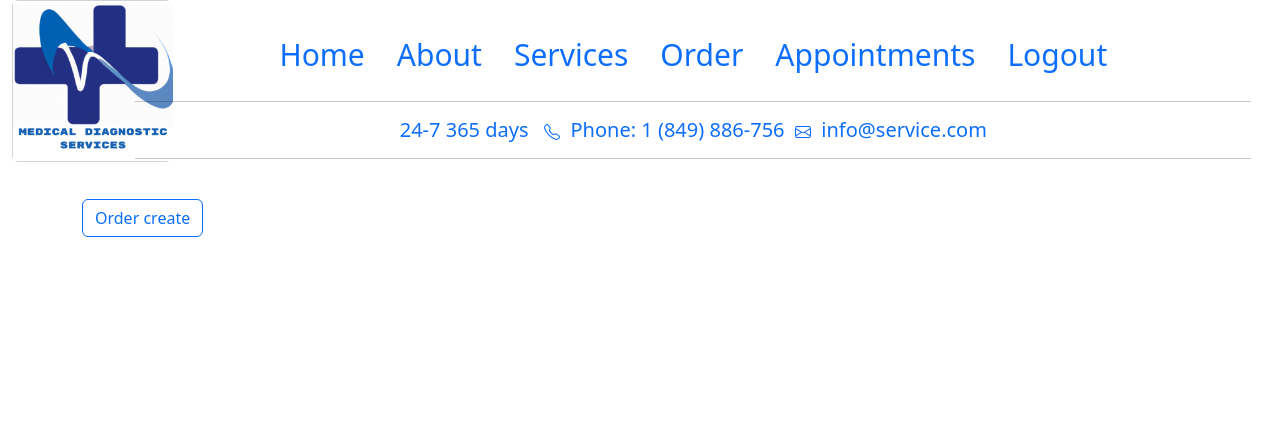
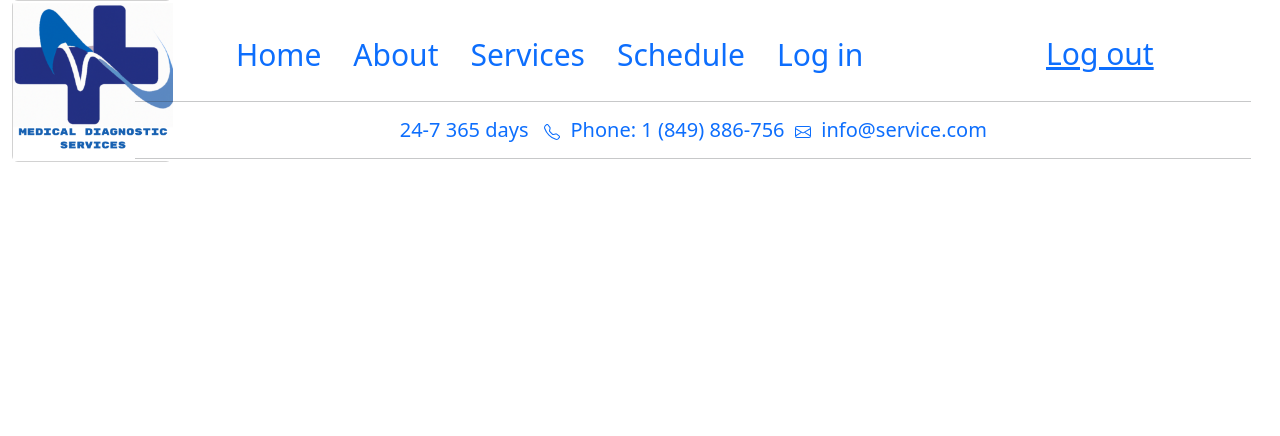
Before and after one commit to borik1and/medicine_diagnostic-, a Django app: page /orders/list in a window 1280 px wide. Shown: the top 436 px of the page. Run offline with Django 4.2, Linux system fonts and the light colour scheme; the visitor is signed in with stand-in values (Sample User, id 1); data that the repository does not hold is empty; parts of the project's set-up code (start-up, migrations or seed data) failed here and were passed over.

Commit message:
update log out

```diff
--- a/config/settings.py
+++ b/config/settings.py
@@ -114,7 +114,7 @@ AUTH_PASSWORD_VALIDATORS = [
 # Internationalization
 # https://docs.djangoproject.com/en/4.2/topics/i18n/
 
-LANGUAGE_CODE = 'ru-ru'
+LANGUAGE_CODE = 'en-en'
 
 TIME_ZONE = 'UTC'
 
--- a/main/templates/main/base.html
+++ b/main/templates/main/base.html
@@ -35,17 +35,19 @@
                     <a class="nav-link" href="{% url 'main:services' %}" style="font-size: 30px;">Services</a>
                 </li>
                 <li class="nav-item">
-                    <a class="nav-link" href="{% url 'orders:order-create' %}" style="font-size: 30px;">Order</a>
+                    <a class="nav-link" href="{% url 'orders:order-create' %}" style="font-size: 30px;">Schedule</a>
                 </li>
                 <li class="nav-item">
-                    <a class="nav-link" href="{% url 'orders:list' %}" style="font-size: 30px;">Appointments</a>
+                    <a class="nav-link" href="{% url 'orders:list' %}" style="font-size: 30px;">Log in</a>
                 </li>
-
-                <li class="nav-item">
-                    <a class="nav-link active" aria-current="page" href="{% url 'users:logout' %}"
-                       style="font-size: 30px;">Logout</a>
-                </li>
-
+                {% if user.is_authenticated %}
+                <div class="col-3">
+                    <form class="text-end" action="{% url 'users:logout' %}" method="post">
+                        {% csrf_token %}
+                        <button type="submit" class="btn btn-link" style="font-size: 30px;">Log out</button>
+                    </form>
+                </div>
+                {% endif %}
             </ul>
             <div class="container">
                 <hr>
--- a/orders/templates/orders/order_list.html
+++ b/orders/templates/orders/order_list.html
@@ -3,16 +3,12 @@
 {% block content %}
 
 <h1><span class="badge bg-secondary"></span></h1>
-<div class="col-12 mb-5">
-    <a class="btn btn-outline-primary" href="{% url 'orders:order-create' %}">Order create</a>
-</div>
-
 <div class="row">
     {% for object in object_list %}
     {% if forloop.counter0|divisibleby:4 %}
     </div><div class="row">
     {% endif %}
-    <div class="col-md-3"> <!-- Уменьшил ширину колонки с 4 до 3 для того, чтобы уместить 4 колонки в ряд -->
+    <div class="col-md-3">
         <div class="card mb-4 box-shadow">
             <div class="card-body">
                 <p class="card-text">
--- a/orders/views.py
+++ b/orders/views.py
@@ -33,13 +33,13 @@ class OrdercreateView(CreateView):
         try:
             user = User.objects.get(email=email)
             order = Order.objects.create(email=email, service=service, first_name=first_name)
-            subject = 'New order has been created | Medical Diagnostic Services'
-            message = (f'Dear {order.first_name},\n'
-                       f' Thank you for order. \n '
-                       f'Your appointment details: \n'
-                       f' Type of service: {order.service} \n'
-                       f' Date: \n'
-                       f' Time: \n'
+            subject = 'Your appointment has been confirmed | Medical Diagnostic Services'
+            message = (f'Hey {order.first_name},\n'
+                       f' Thank you for scheduling with us.\n '
+                       f'Your appointment details:\n'
+                       f' Type of service: {order.service}\n'
+                       f' Date: {order.order_date}\n'
+                       f' Time: {order.order_time}\n'
                        f'To check your results or to cancel an appointment, please log in to our system and use your'
                        f' email address and the following password')
             send_mail(subject, message, from_email=settings.EMAIL_HOST_USER, recipient_list=[email])
@@ -54,13 +54,13 @@ class OrdercreateView(CreateView):
             user.save()
 
             # Отправляем письмо с паролем
-            subject = 'New order has been created | Medical Diagnostic Services'
-            message = (f'Dear {order.first_name},\n'
-                       f' Thank you for order. \n '
-                       f'Your appointment details: \n'
-                       f' Type of service: {order.service} \n'
-                       f' Date: \n'
-                       f' Time: \n'
+            subject = 'Your appointment has been confirmed | Medical Diagnostic Services'
+            message = (f'Hey {order.first_name},\n'
+                       f' Thank you for scheduling with us.\n '
+                       f'Your appointment details:\n'
+                       f' Type of service: {order.service}\n'
+                       f' Date: {order.order_date}\n'
+                       f' Time: {order.order_time}\n'
                        f'To check your results or to cancel an appointment, please log in to our system and use your'
                        f' email address and the following password: {new_password}')
 
--- a/users/templates/users/login.html
+++ b/users/templates/users/login.html
@@ -10,7 +10,7 @@
                             <div class="card">
                                 <div class="card-header">
                                     <h2 class="card-title">
-                                        Entry
+                                        Enter the system
                                     </h2>
                                 </div>
                                 <div class="card-body">
@@ -18,8 +18,8 @@
                                     {{ form.as_p }}
                                 </div>
                                 <div class="card-footer">
-                                    <button type="submit" class="btn btn-success">Entry</button>
-                                    <a href="{% url 'users:password_reset' %}" class="btn btn-success">Forgot your password</a>
+                                    <button type="submit" class="btn btn-success">Log in</button>
+                                    <a href="{% url 'users:password_reset' %}" class="btn btn-success">Forgot your password?</a>
                                 </div>
                             </div>
                         </div>
```
